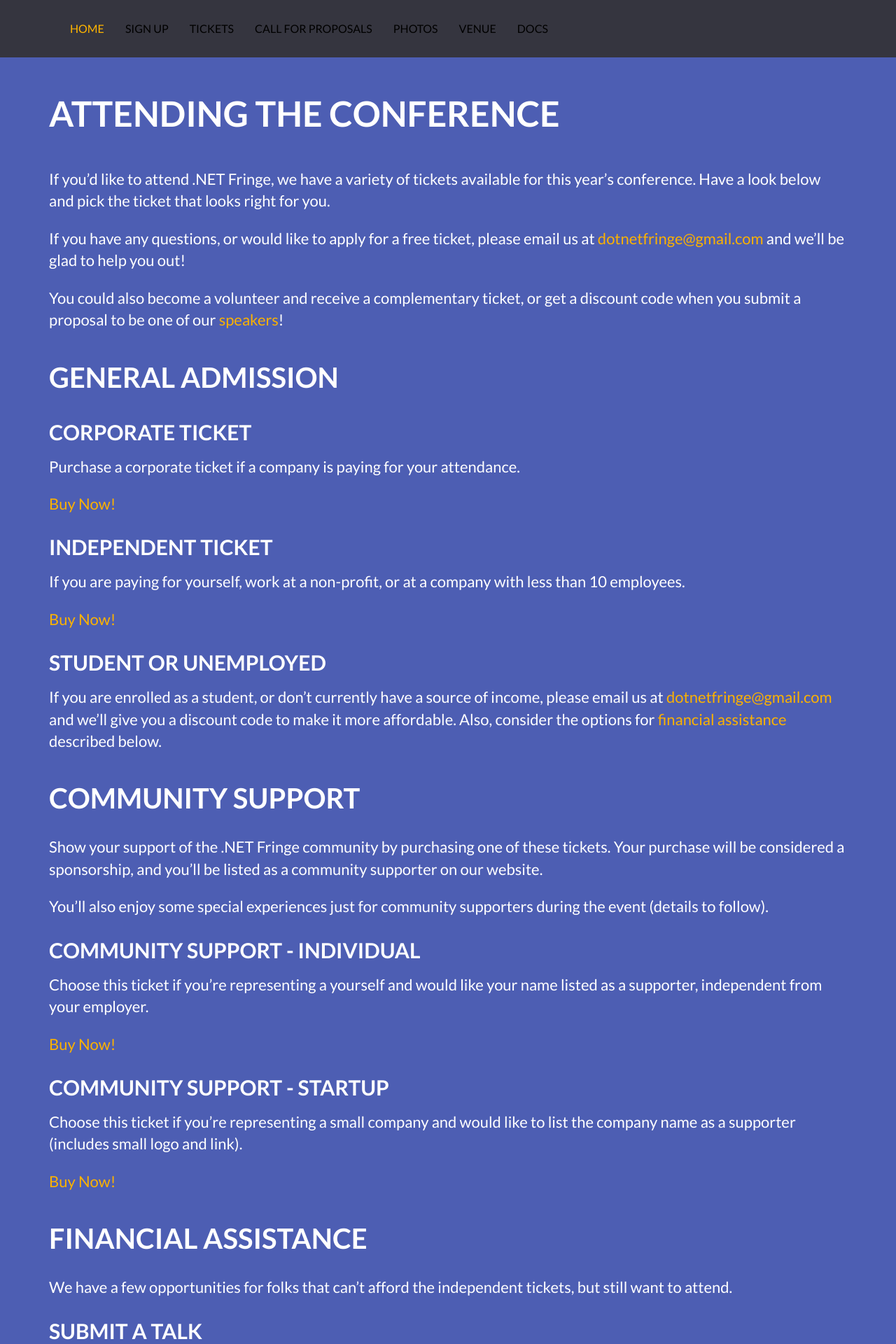
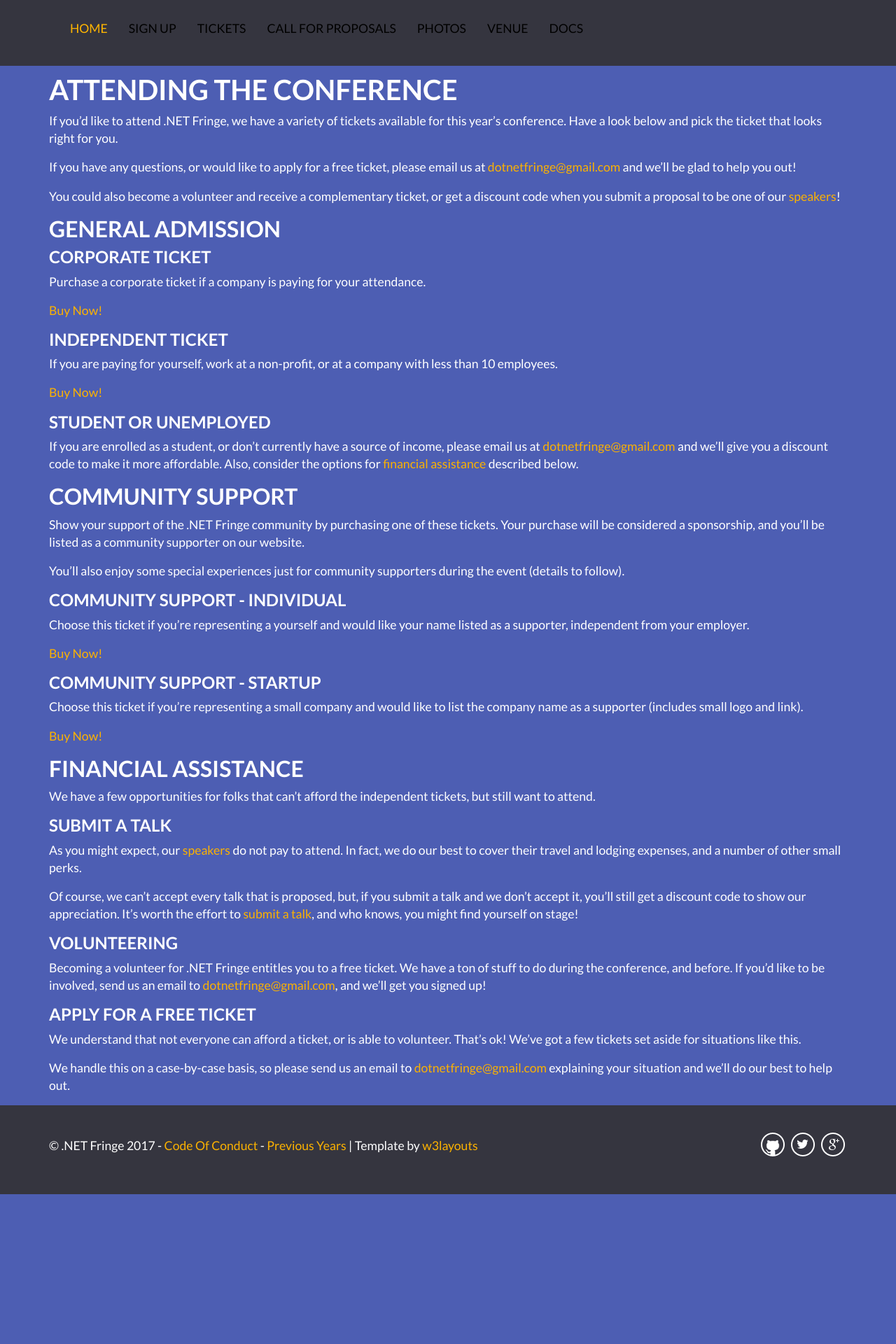
Before and after one commit to dotnetfringe/2017.dotnetfringe.org, a Jekyll site: the page built from docs/attending.md, in a window 1280 px wide. Shown: the top 1920 px of the page at 70% size. Built offline with Jekyll 4.4.1, drawn with Linux system fonts in a browser that asks for light colours; comment, search, counter and statistics services are not loaded; our own code applies the rules of GitHub Pages for plain Markdown files; after the commit the page ends 1706 px from its top, so only the background shows below that.

Commit message:
White space, em -> rem

```diff
--- a/_sass/_content.scss
+++ b/_sass/_content.scss
@@ -1,28 +1,29 @@
-            .copy ul li {
-              font-size: 1.1em;
-              line-height: 1.25em;
-              margin-bottom: .75em;
+/* For all general content styling */
+
+
+ul li {
+  font-size: 1.1rem;
+  line-height: 1.25rem;
+  margin-bottom: .75rem;
   color: white;
 }
-            .copy {
-              font-size: 1.25em;
+
+ h1 {
+  font-size: 2.5rem;
+  line-height: 2.7rem;
 }
-            .copy h1 {
-              font-size: 2.5em;
-              line-height: 2.7em;
+ h2 {
+  font-size: 2rem;
+  line-height: 2.2rem;
 }
-            .copy h2 {
-              font-size: 2em;
-              line-height: 2.2em;
+h3 {
+  font-size: 1.5rem;
+  line-height: 1.6rem;
 }
-            .copy h3 {
-              font-size: 1.5em;
-              line-height: 1.6em;
-            }
-            .copy a {
+ a {
   color: #FCB200;
 }
-            .copy p {
-              font-size: 1.1em;
-              margin-bottom: 1em;
+p {
+  font-size: 1.1rem;
+  margin-bottom: 1rem;
 }
```
Lines whose indentation alone changed are shown as unchanged.
